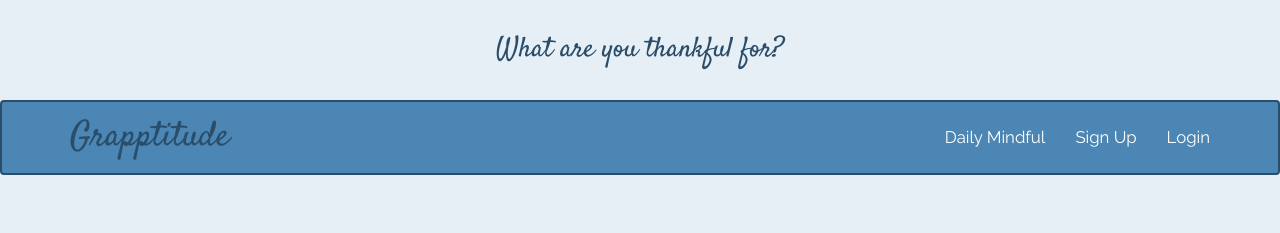
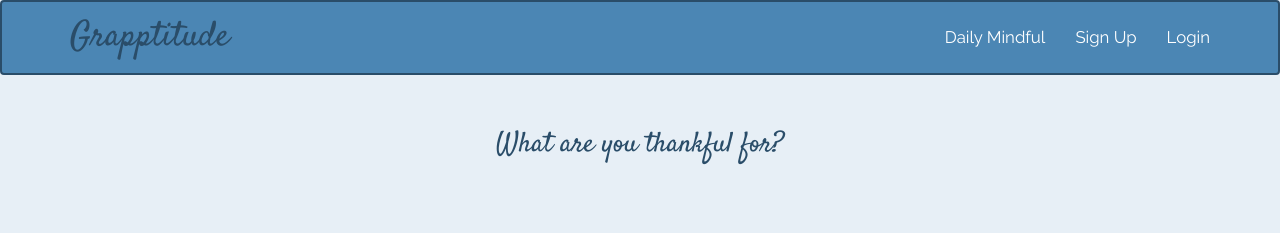
Before and after one commit to americanmouths/grapptitude, a React (Create React App) app in the folder client/: page /home in a window 1280 px wide. Shown: the top 233 px of the page. Built offline with nearby package versions, Linux system fonts and the light colour scheme; no server answers; a web font is replaced by a local one.

Commit message:
move header into only / and home paths

```diff
--- a/client/src/App.js
+++ b/client/src/App.js
@@ -2,7 +2,6 @@ import React, { Component } from 'react';
 import ReactDOM from 'react-dom';
 import { BrowserRouter as Router, Route, Switch } from 'react-router-dom';
 import './App.css';
-import Header from './components/headers/Header';
 import NavBar from './containers/NavBar';
 import LogInPage from './containers/LogInPage';
 import SignUpPage from './containers/SignUpPage';
@@ -15,7 +14,6 @@ class App extends Component {
     return (
     <Router>
       <div>
-          <Header />
           <NavBar />
         <Switch>
           <Route exact path="/" component={Greats} />
--- a/client/src/components/greats/UserGreats.js
+++ b/client/src/components/greats/UserGreats.js
@@ -29,7 +29,7 @@ const UserGreats = (props) => {
       <div className="col-md-4">
         <div className="Past-Thankful">
           <br />
-          In the past you were thankful for... <br />
+          In the past you have been thankful for... <br />
         </div>
         {allUserGreats}
       </div>
--- a/client/src/containers/Greats.js
+++ b/client/src/containers/Greats.js
@@ -3,6 +3,7 @@ import AllGreats from './../components/greats/AllGreats'
 import { fetchGreats } from './../actions/greats'
 import { connect } from 'react-redux';
 import { bindActionCreators } from 'redux';
+import Header from './../components/headers/Header';
 
 class AllGreatsContainer extends Component {
 
@@ -13,6 +14,7 @@ class AllGreatsContainer extends Component {
   render() {
     return (
       <div>
+        <Header />
         <AllGreats greats={this.props.greats}/>
       </div>
     );
--- a/client/src/containers/Home.js
+++ b/client/src/containers/Home.js
@@ -1,5 +1,6 @@
 import React, { Component } from 'react';
 import UserGreats from './../components/greats/UserGreats';
+import Header from './../components/headers/Header';
 import { NewUserGreat } from './NewUserGreat';
 import { fetchUserGreats, deleteUserGreatFromAPI } from './../actions/userGreats';
 import { connect } from 'react-redux';
@@ -20,6 +21,7 @@ class HomeContainer extends Component {
   render() {
     return (
       <div>
+        <Header />
         <NewUserGreat />
         <UserGreats userGreats={this.props.userGreats} deleteUserGreat={this.deleteUserGreat}/>
       </div>
```
